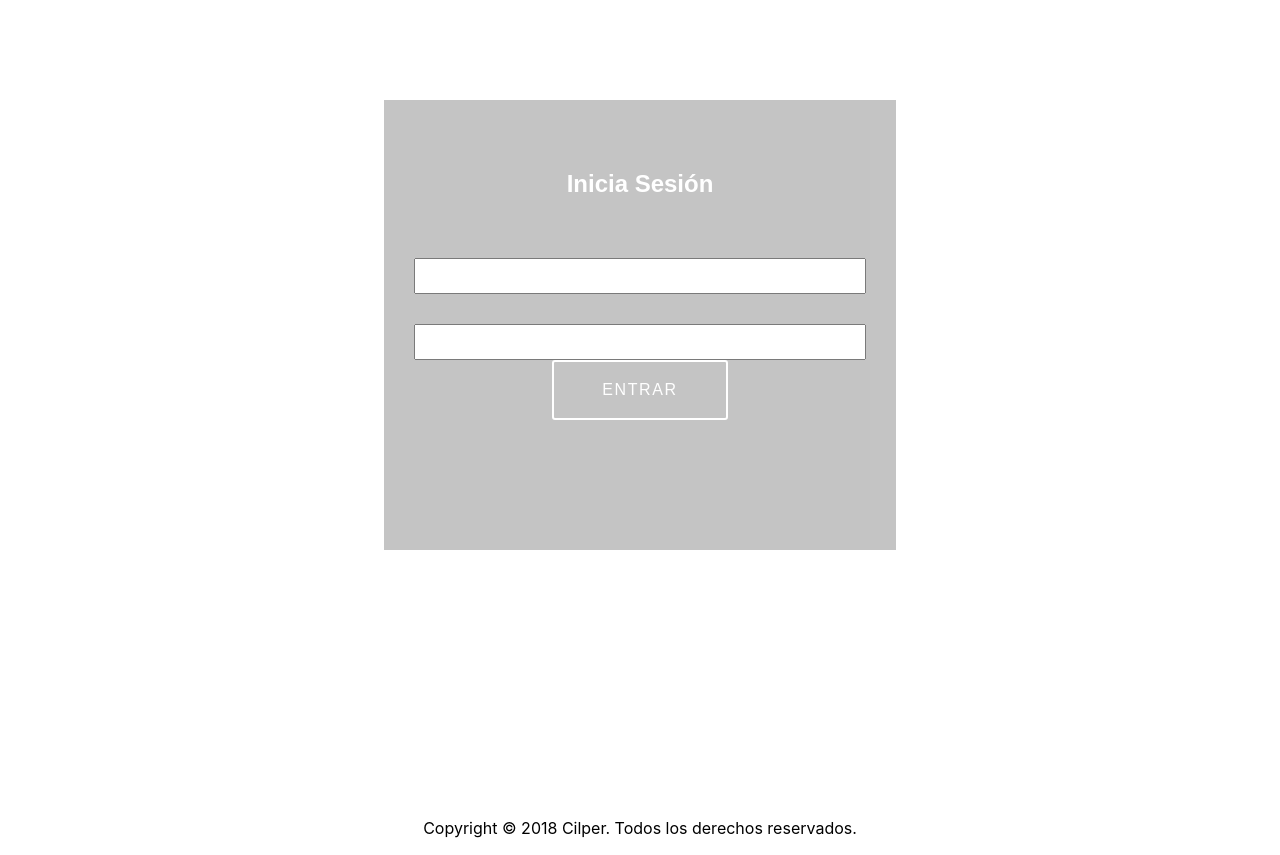
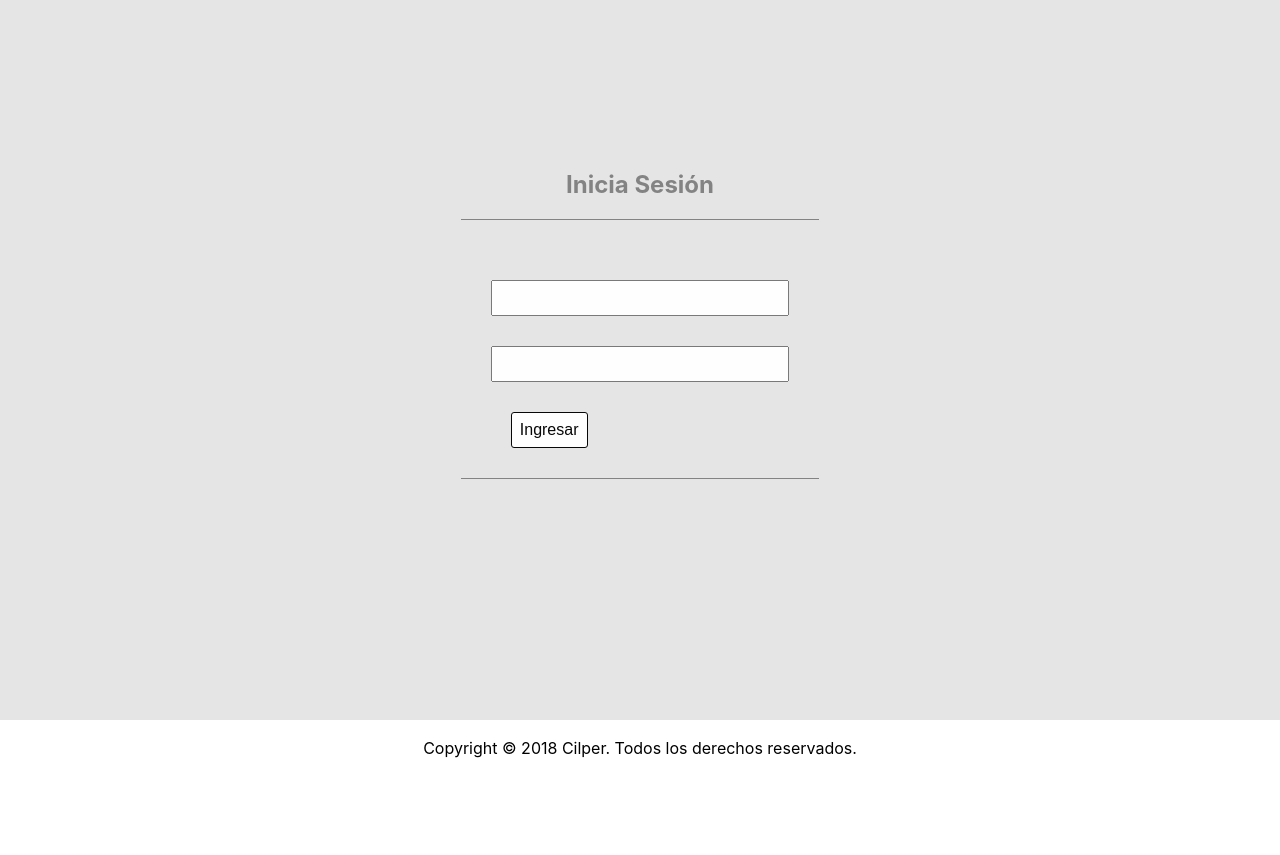
Before and after one commit to SaulSandovalM/Citas, a React (Create React App) app: page /Login in a window 1280 px wide. After the commit the page ends 800 px from the top, so only its background shows below. Built offline with nearby package versions, Linux system fonts and the light colour scheme.

Commit message:
diseño login

```diff
--- a/src/components/login/Login.css
+++ b/src/components/login/Login.css
@@ -1,26 +1,23 @@
 .back-login {
-  font-family: 'Montserrat', sans-serif;
-  width:100%;
-  height:100vh;
+  width: 100%;
+  height: 90vh;
   background-position: center;
   background-size: cover;
+  background-color: #e5e5e5;
 }
 .login{
-  width: 100%;
-  background-color: #c3c3c3;
+  width: 70%;
   opacity: 0.97;
   position: relative;
   margin-top: 100px;
   height: 450px;
+  padding-bottom: -100px;
 }
-
 .login h2{
-  color: white;
+  color: grey;
   text-align: center;
   padding-top: 50px;
-  padding-bottom: 30px;
 }
-
 .back-login h1{
   letter-spacing: 2px;
   text-align:center;
@@ -31,26 +28,39 @@
   color: white;
 }
 .boton2-l {
-  padding: 1.2em 3em;
-  background: #fff;
+  background-color: #fff;
   text-decoration: none;
-  color: #fff !important;
-  letter-spacing: 0.1em;
+  color: #000 !important;
   margin: 0 auto;
-  text-transform: uppercase;
   display: inline-flex;
   justify-content: center;
   align-items: center;
-  background: transparent;
   border: none;
-  border-width: 2px;
+  border-width: 1px;
   border-style: solid;
   border-radius: 3px;
   text-align: center;
   outline: none;
   font-weight: 500;
   font-size: 16px;
+  padding:8px;
 }
 .cta2 {
-  text-align: center;
+  margin-top: 30px;
+  text-align: left;
+  padding-left: 50px;
+  margin-bottom: 30px;
 }
+.border-form-login {
+  padding-top: 50px;
+  border-top: 1px solid grey;
+  border-bottom: 1px solid grey;
+}
+.input-style-1 {
+  margin: 10px 30px 0px 30px;
+  height: 30px;
+}
+.input-style-2 {
+  margin: 30px 30px 0px 30px;
+  height: 30px;
+}
--- a/src/components/login/Login.js
+++ b/src/components/login/Login.js
@@ -8,9 +8,10 @@ const Login = (props) => {
       <h2>Inicia Sesión</h2>
       <form
         style={{display: 'flex', flexDirection: 'column'}}
+        className="border-form-login"
         onSubmit={props.onSubmit}>
         <input
-          style={{margin: '10px 30px 0px 30px', height: '30px'}}
+          className="input-style-1"
           name="email"
           required
           floatingLabelText="Email"
@@ -20,7 +21,7 @@ const Login = (props) => {
           fullWidth={true}
         />
         <input
-          style={{margin: '30px 30px 0px 30px', height: '30px'}}
+          className="input-style-2"
           name="password"
           required
           floatingLabelText="Contraseña"
@@ -30,7 +31,7 @@ const Login = (props) => {
           fullWidth={true}
         />
         <div className="cta2">
-          <button className="boton2-l" type="submit" primary={true} fullWidth={true}>Entrar</button>
+          <button className="boton2-l" type="submit" primary={true} fullWidth={true}>Ingresar</button>
         </div>
       </form>
     </div>
@@ -38,4 +39,5 @@ const Login = (props) => {
   );
 };
 
+
 export default Login;
```
